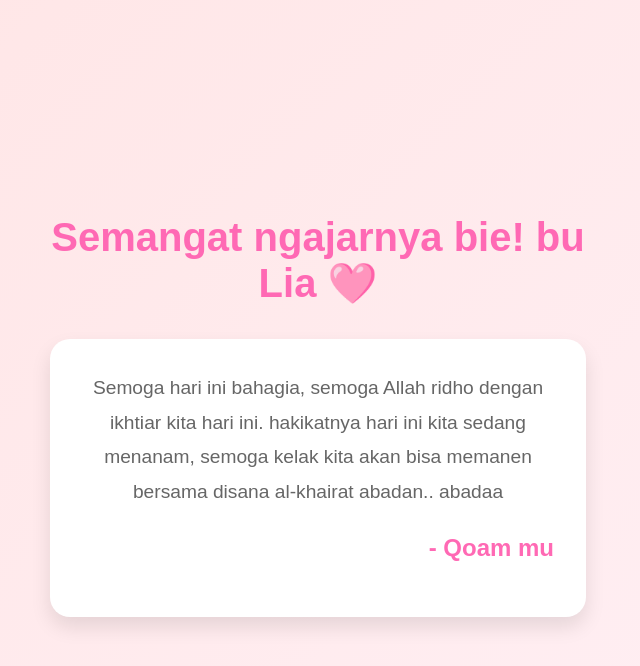
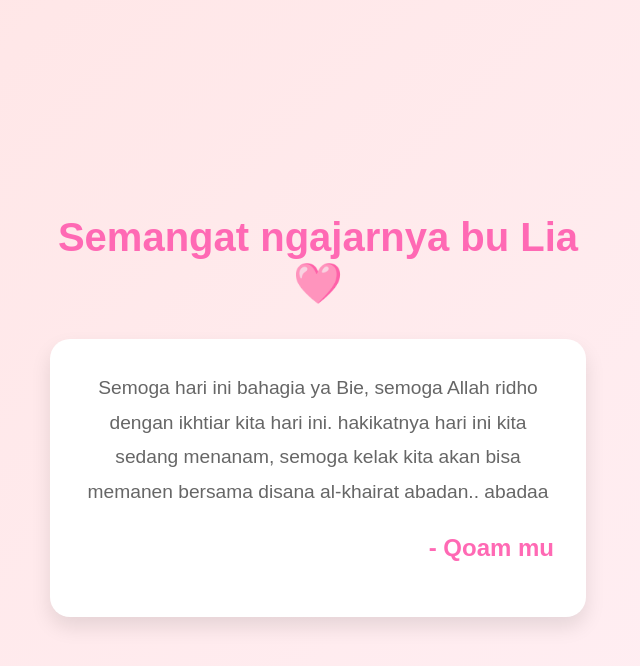
Before and after one commit to AruzanSensei/forBieYang, a plain HTML site: page index.html in a window 1280 px wide. Both pictures are taken after a click on the button "Tekan tombol ini bie". Shown: the whole page, without its empty margins (322-962 px from the left). Drawn offline with Linux system fonts and the light colour scheme.

Commit message:
Update index.html

```diff
--- a/index.html
+++ b/index.html
@@ -9,9 +9,9 @@
 <body>
     <div class="container">
         <div class="content" style="display: none;">
-            <h1 class="title">Semangat ngajarnya bie! bu Lia 🩷</h1>
+            <h1 class="title">Semangat ngajarnya bu Lia 🩷</h1>
             <div class="message">
-                <p>Semoga hari ini bahagia, semoga Allah ridho dengan ikhtiar kita hari ini. hakikatnya hari ini kita sedang menanam, semoga kelak kita akan bisa memanen bersama disana al-khairat abadan.. abadaa
+                <p>Semoga hari ini bahagia ya Bie, semoga Allah ridho dengan ikhtiar kita hari ini. hakikatnya hari ini kita sedang menanam, semoga kelak kita akan bisa memanen bersama disana al-khairat abadan.. abadaa
                 </p>
                 <p class="signature">- Qoam mu</p>
             </div>
```
